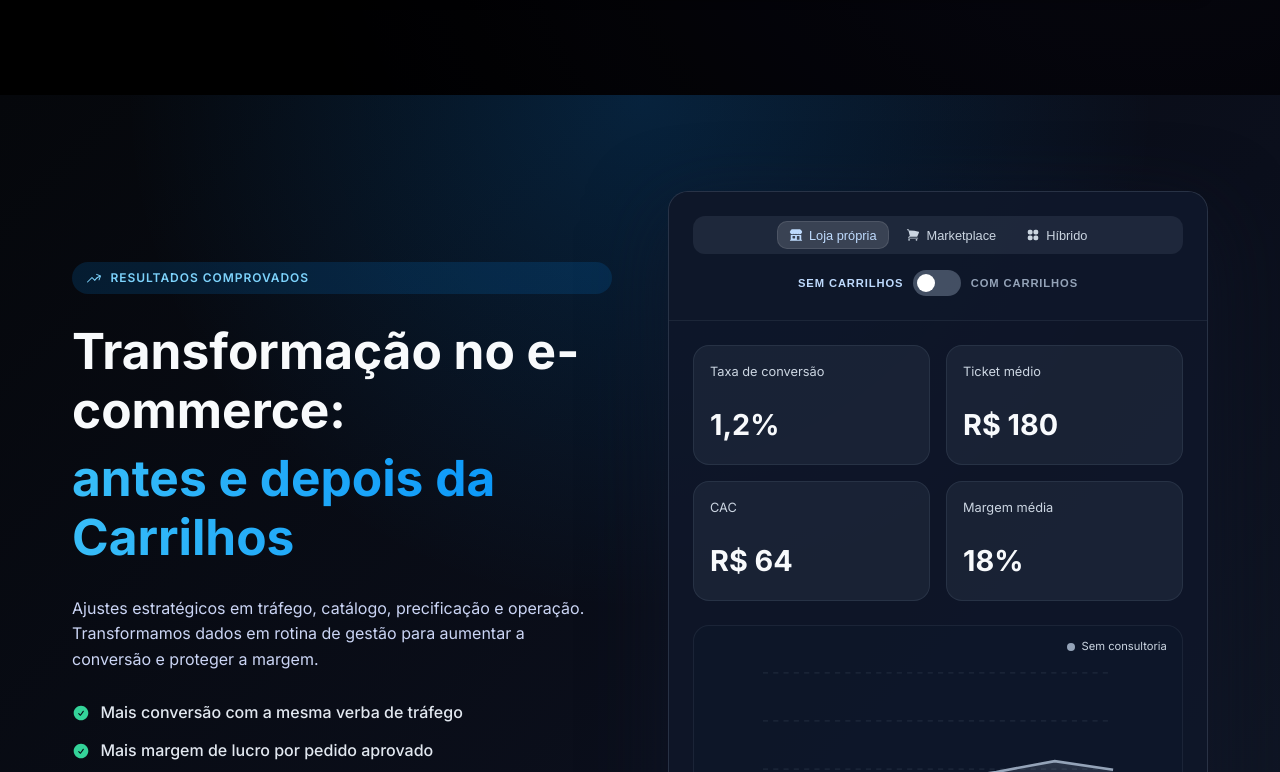
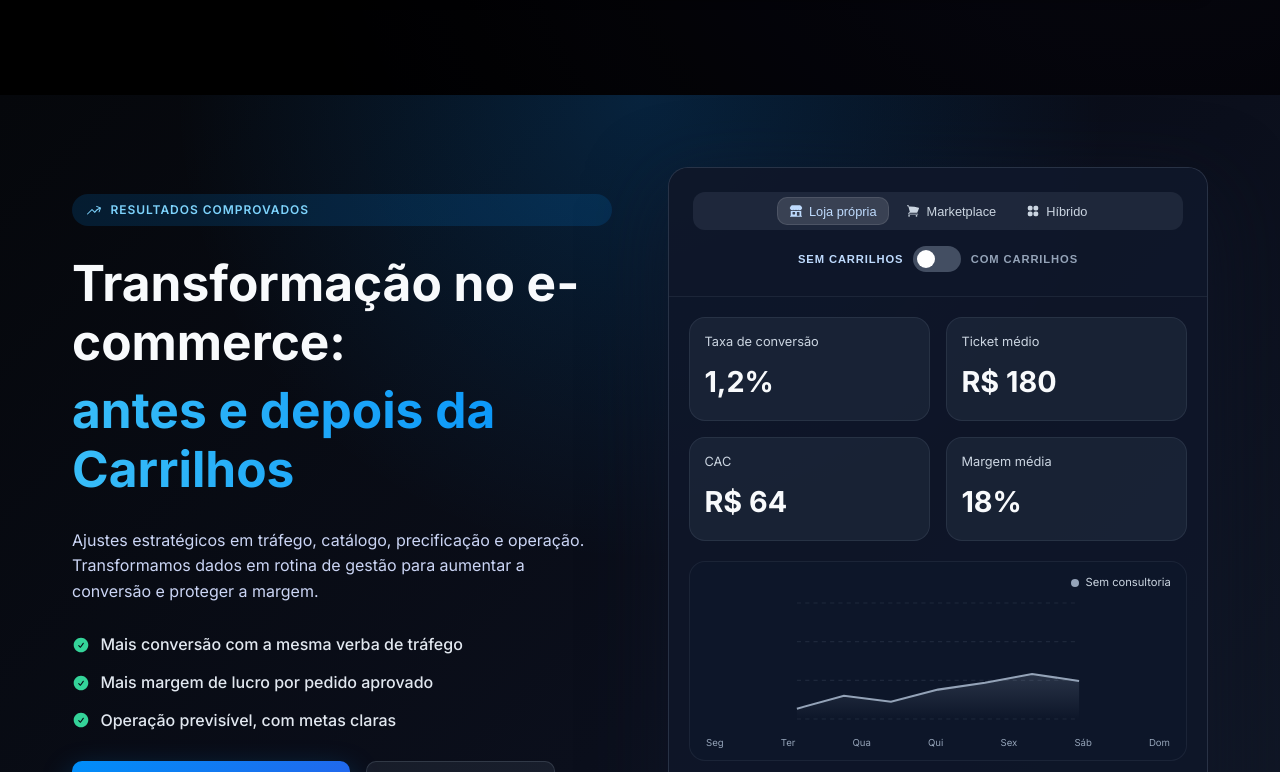
Before and after one commit to gjthec/carrilhos, a React (Create React App) app: page / in a window 1280 px wide. Shown: the part 2828-3600 px from the top of the page. Built offline with nearby package versions, Linux system fonts and the light colour scheme.

Commit message:
Unify blue theme and compact comparison layout

```diff
--- a/src/components/ComparisonSection.css
+++ b/src/components/ComparisonSection.css
@@ -1,5 +1,5 @@
 .comparison {
-  padding: 6rem 0;
+  padding: 4.5rem 0;
   background: radial-gradient(circle at top, rgba(0, 142, 249, 0.18), transparent 45%),
     linear-gradient(135deg, #05070b 0%, #0b0f1c 60%, #111827 100%);
 }
@@ -224,9 +224,9 @@
 }
 
 .comparison-card-body {
-  padding: 1.5rem;
+  padding: 1.25rem;
   display: grid;
-  gap: 1.5rem;
+  gap: 1.25rem;
 }
 
 .comparison-kpis {
@@ -236,11 +236,11 @@
 }
 
 .comparison-kpi {
-  padding: 1rem;
+  padding: 0.9rem;
   border-radius: 16px;
   background: rgba(30, 41, 59, 0.7);
   border: 1px solid rgba(148, 163, 184, 0.12);
-  min-height: 120px;
+  min-height: 104px;
   display: flex;
   flex-direction: column;
   justify-content: space-between;
@@ -311,7 +311,7 @@
 
 .comparison-chart {
   position: relative;
-  height: 240px;
+  height: 200px;
   border-radius: 16px;
   background: rgba(15, 23, 42, 0.65);
   border: 1px solid rgba(148, 163, 184, 0.1);
--- a/src/components/Testimonials.css
+++ b/src/components/Testimonials.css
@@ -13,8 +13,8 @@
   right: 0;
   bottom: 0;
   background:
-    radial-gradient(circle at 50% 20%, rgba(139, 92, 246, 0.1) 0%, transparent 50%),
-    radial-gradient(circle at 20% 80%, rgba(0, 142, 249, 0.1) 0%, transparent 50%);
+    radial-gradient(circle at 50% 20%, rgba(56, 189, 248, 0.12) 0%, transparent 50%),
+    radial-gradient(circle at 20% 80%, rgba(0, 142, 249, 0.12) 0%, transparent 50%);
   z-index: 0;
   animation: testimonialsBg 18s ease-in-out infinite;
 }
--- a/src/index.css
+++ b/src/index.css
@@ -9,7 +9,7 @@
   --primary-dark: #0078d4;
   --primary-light: #3399ff;
   --primary-hover: #002348;
-  --accent-color: #6366f1;
+  --accent-color: #38bdf8;
   --text-primary: #f8fafc;
   --text-secondary: #cbd5e1;
   --text-tertiary: #94a3b8;
```
